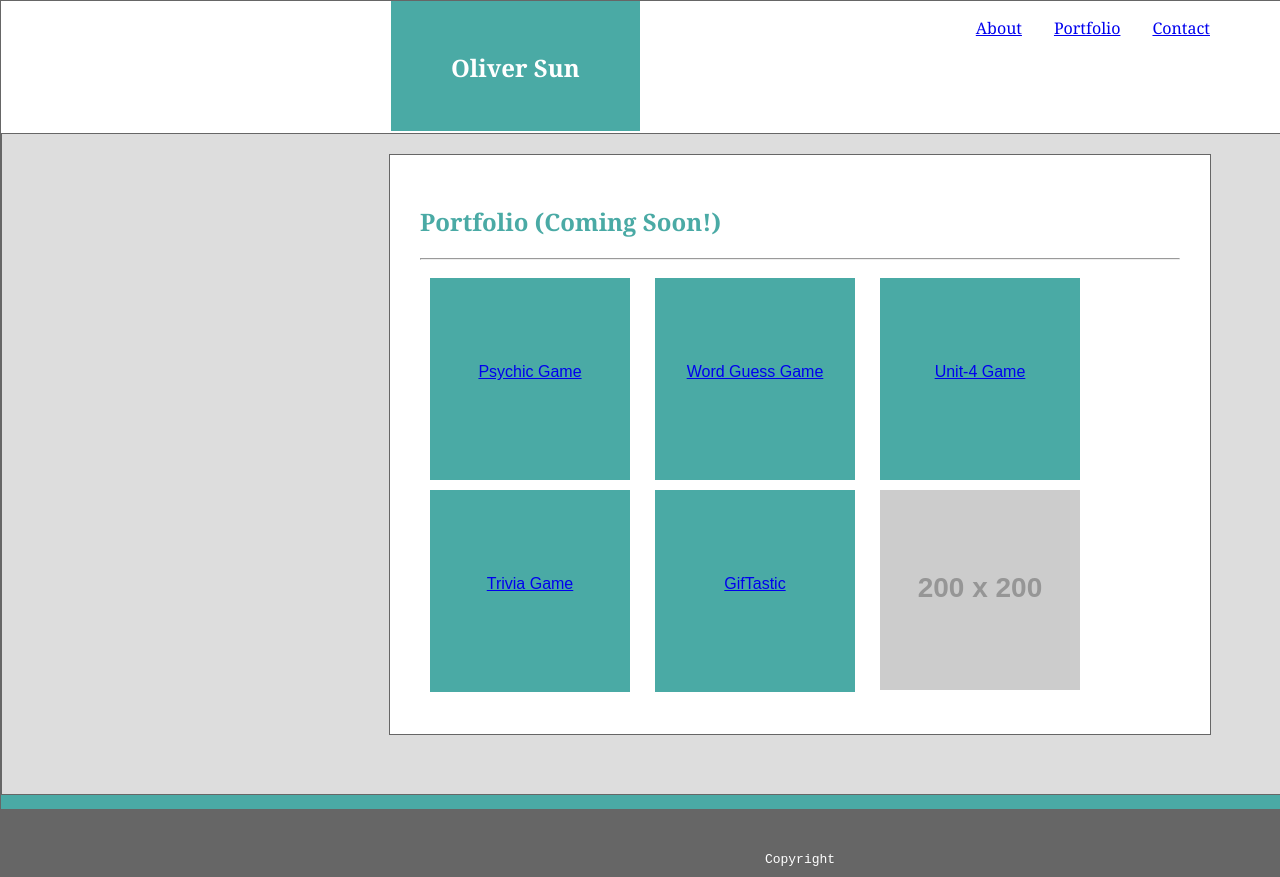
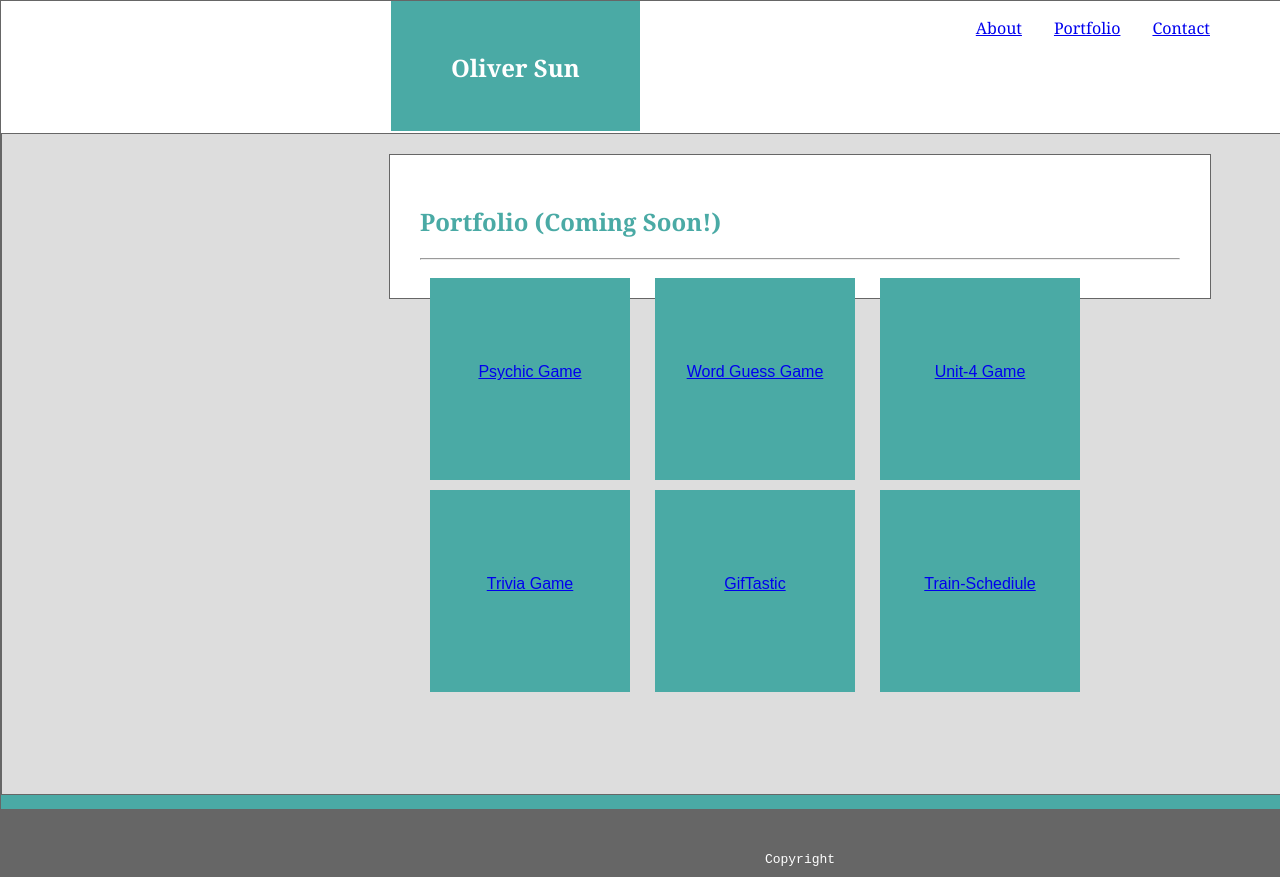
Before and after one commit to Olisun/Responsive-Portfolio, a plain HTML site: page portfolio.html in a window 1280 px wide. Shown: the top 877 px of the page. Drawn offline with Linux system fonts and the light colour scheme; placeholder pictures from the web are drawn by us.

Commit message:
added train hw to portfolio page

```diff
--- a/portfolio.html
+++ b/portfolio.html
@@ -49,7 +49,9 @@
         <div class="javascript-game">
           <a href="https://olisun.github.io/GifTastic/index.html">GifTastic</a>
         </div>
-        <img src="https://placehold.it/200x200" id="img-portfolio" alt="placeholder ">
+        <div class="javascript-game">
+          <a href="https:/olisun.github.io/Train-Schedules/index.html">Train-Schediule</a>
+        </div>
       </div>
     </div>
 
```
